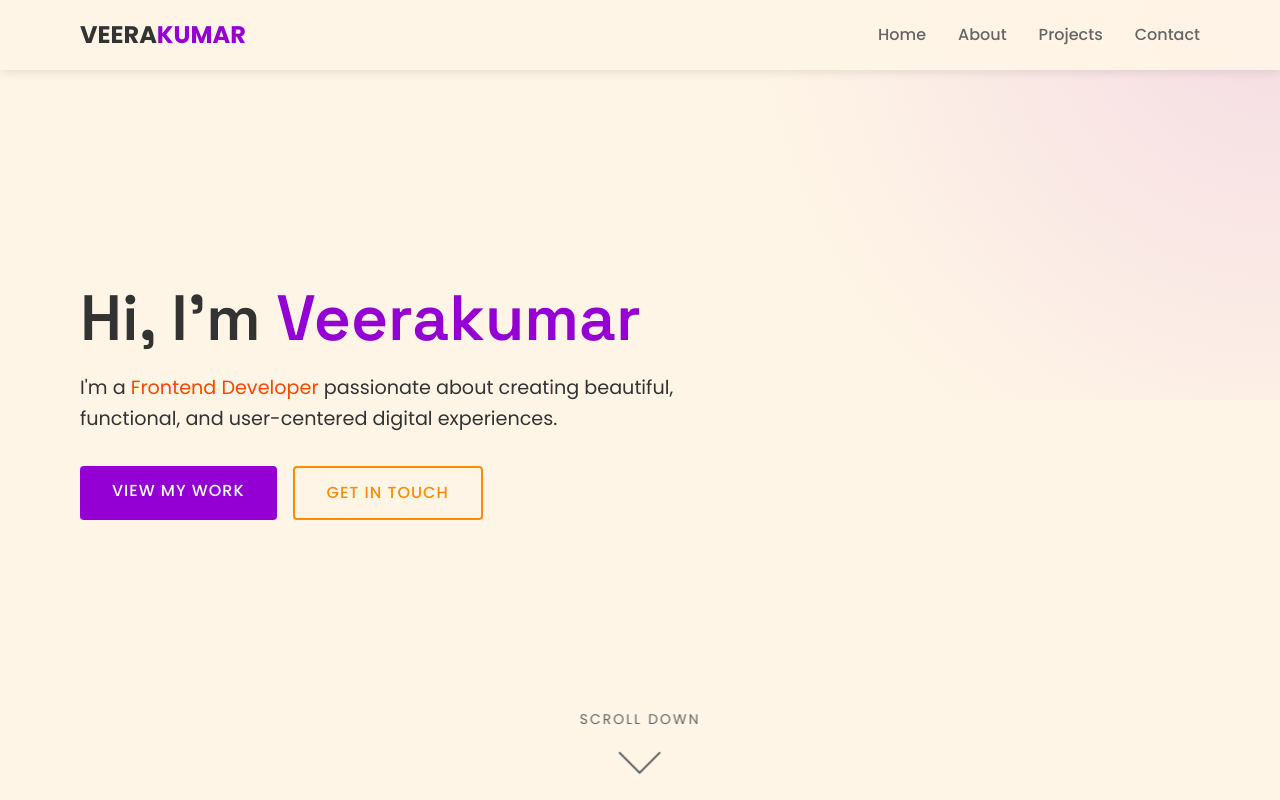
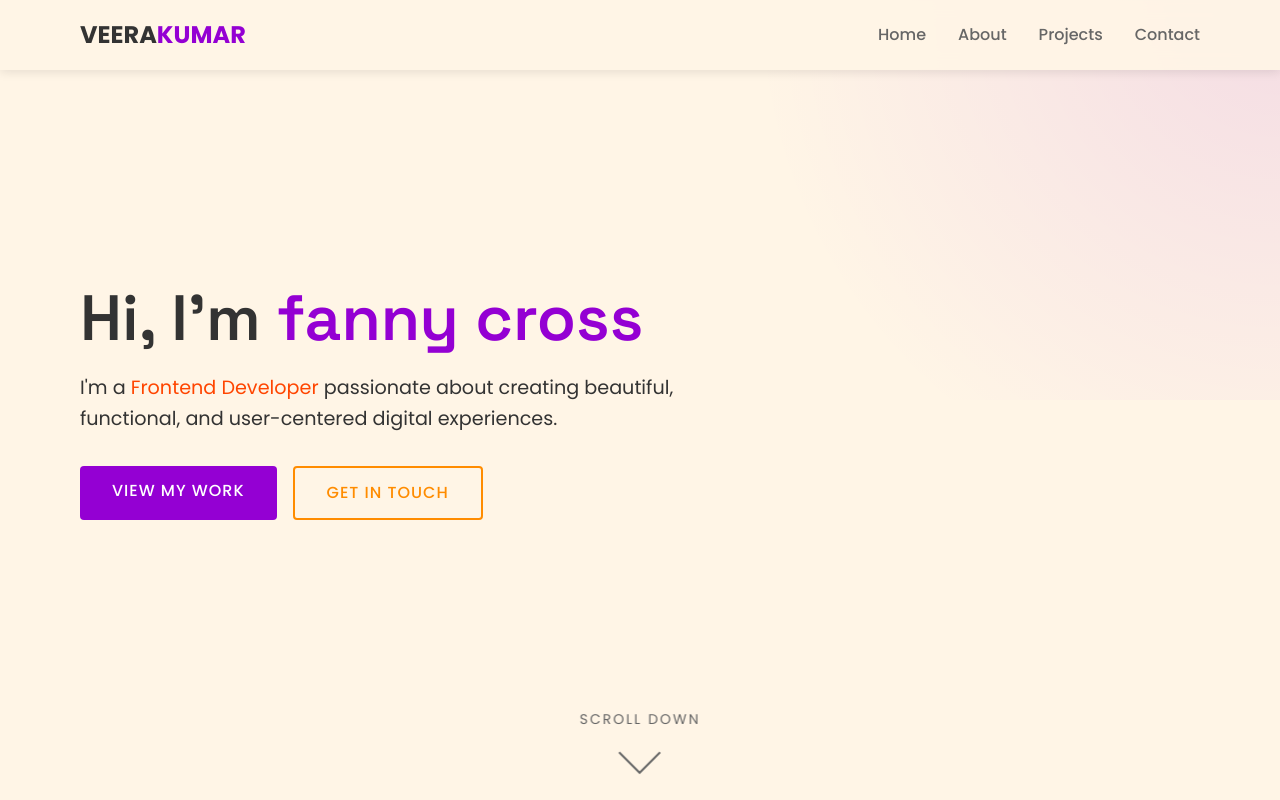
Before and after one commit to Fannycross/snsmca, a plain HTML site: page index.html in a window 1280 px wide. Shown: the top 800 px of the page. Drawn offline with Linux system fonts and the light colour scheme.

Commit message:
Update hero section name from Veerakumar to fanny cross

```diff
--- a/index.html
+++ b/index.html
@@ -802,7 +802,7 @@
     <!-- Hero Section -->
     <section id="home" class="hero">
         <div class="container hero-content">
-            <h1>Hi, I'm <span class="highlight">Veerakumar</span></h1>
+            <h1>Hi, I'm <span class="highlight">fanny cross</span></h1>
             <p>I'm a <span class="accent">Frontend Developer</span> passionate about creating beautiful, functional, and user-centered digital experiences.</p>
             <div class="hero-buttons">
                 <a href="#projects" class="btn">View My Work</a>
```
